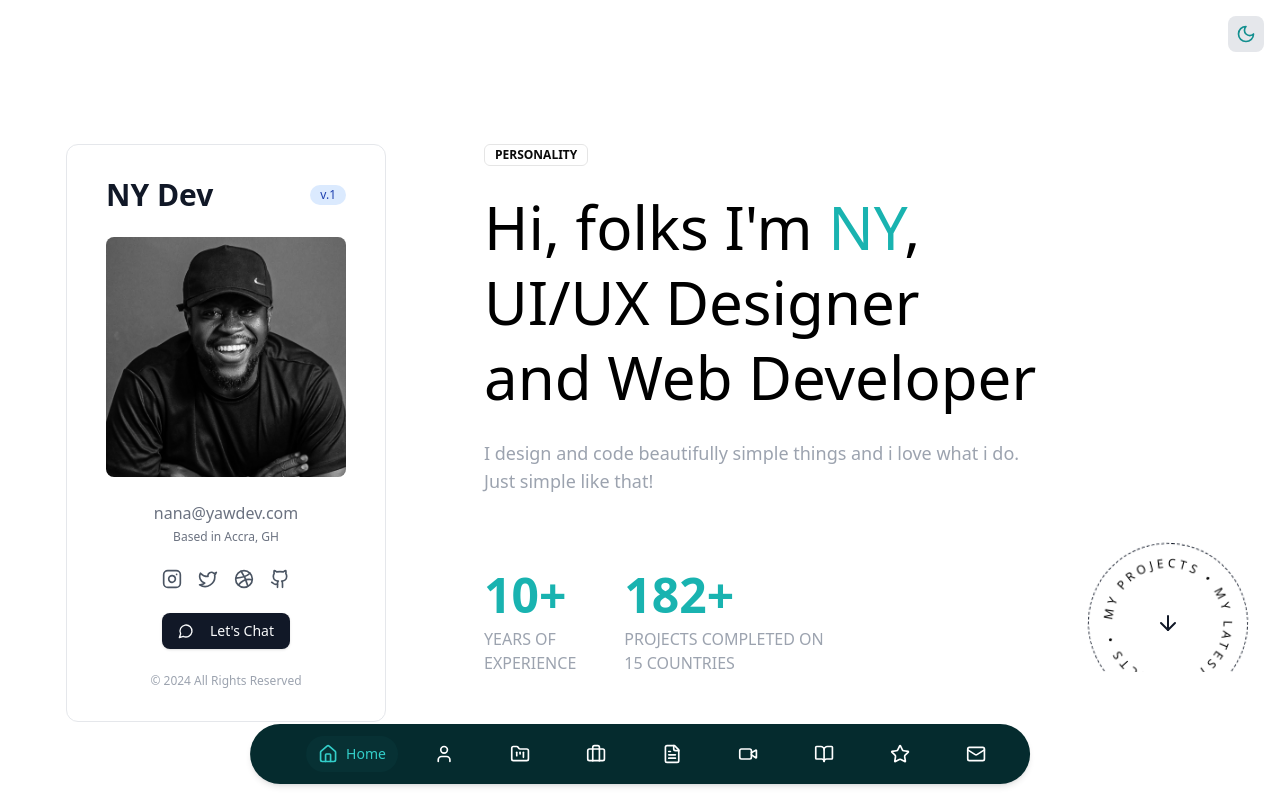
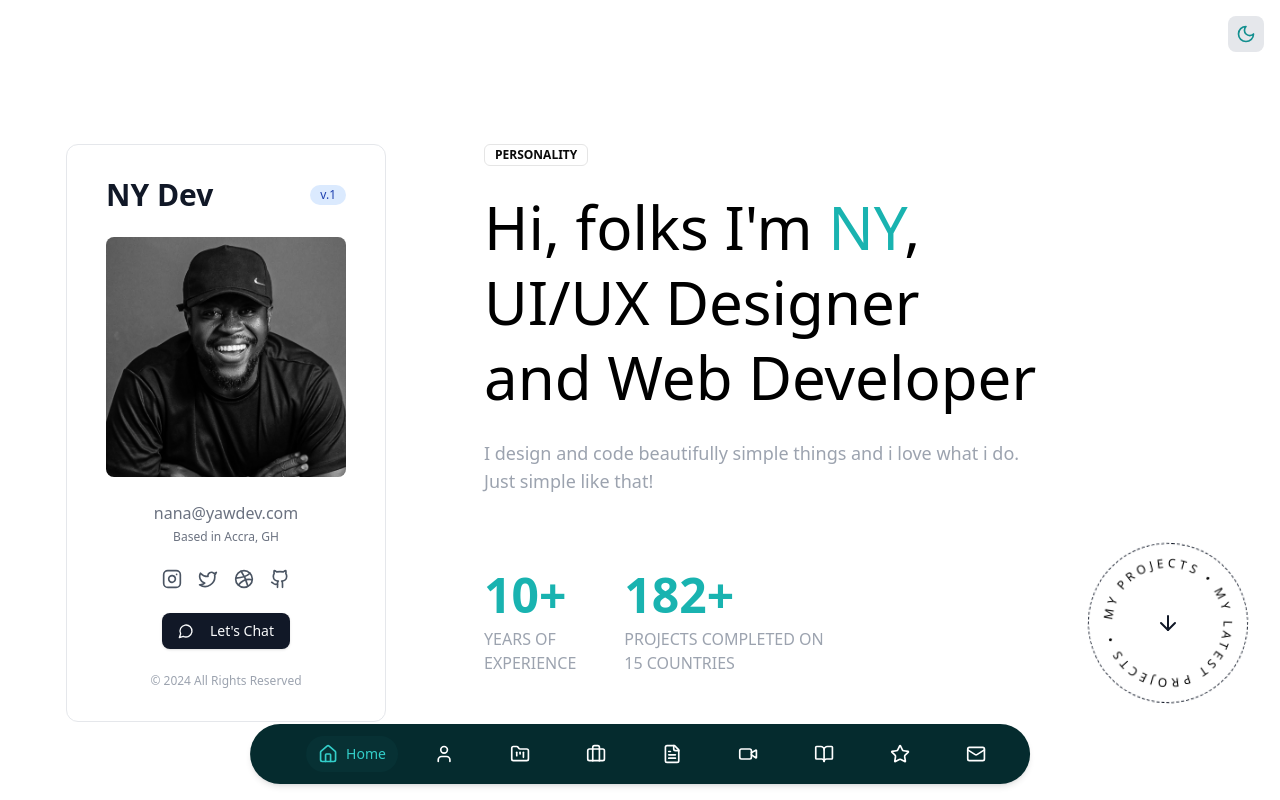
Before and after one commit to nanayawdev/nanayaw.dev, a React (Vite) app: page / in a window 1280 px wide. Built offline with nearby package versions, Linux system fonts and the light colour scheme.

Commit message:
MainLayout scrolling fixed

```diff
--- a/src/layouts/MainLayout.jsx
+++ b/src/layouts/MainLayout.jsx
@@ -64,7 +64,7 @@ const MainLayout = () => {
 
   return (
     <ThemeProvider>
-      <div className="h-screen overflow-hidden flex flex-col dark:bg-gray-900 dark:text-white">
+      <div className="h-screen overflow-hidden flex flex-col bg-white dark:bg-gray-900 dark:text-white">
         <div className="fixed top-4 right-4 z-50">
           <ThemeToggle />
         </div>
@@ -73,7 +73,7 @@ const MainLayout = () => {
         <main className="flex-1 w-full mx-auto px-4 py-24 md:py-16">
           <div className="flex flex-col md:flex-row gap-4 h-full">
             {/* Left Side - Static Profile Card */}
-            <aside className="md:w-[420px] shrink-0 overflow-hidden">
+            <aside className="md:w-[420px] shrink-0">
               <div className="h-full">
                 <ProfileCard />
                 <div className="mt-4">
@@ -83,33 +83,35 @@ const MainLayout = () => {
             </aside>
 
             {/* Right Side - Scrollable Content */}
-            <div className="flex-1 md:ml-4 overflow-y-auto max-h-[calc(100vh-12rem)]">
-              <div id="home">
+            <div className="flex-1 md:ml-4 overflow-y-auto max-h-[calc(100vh-8rem)] bg-white dark:bg-gray-900">
+              <div className="space-y-20">
+                <section id="home">
                   <Home />
-              </div>
-              <div id="about">
+                </section>
+                <section id="about">
                   <About />
-              </div>
-              <div id="resume">
+                </section>
+                <section id="portfolio">
+                  <Portfolio />
+                </section>
+                <section id="expertise">
+                  <Expertise />
+                </section>
+                <section id="resume">
                   <Resume />
-              </div>
-              <div id="portfolio">
-                <Portfolio />
-              </div>
-              <div id="expertise">
-                <Expertise />
-              </div>
-              <div id="services">
+                </section>
+                <section id="services">
                   <Services />
-              </div>
-              <div id="blog">
+                </section>
+                <section id="blog">
                   <Blog />
-              </div>
-              <div id="testimonial">
+                </section>
+                <section id="testimonial">
                   <Testimonial />
-              </div>
-              <div id="contact">
+                </section>
+                <section id="contact">
                   <Contact />
+                </section>
               </div>
             </div>
           </div>
```
Lines whose indentation alone changed are shown as unchanged.
